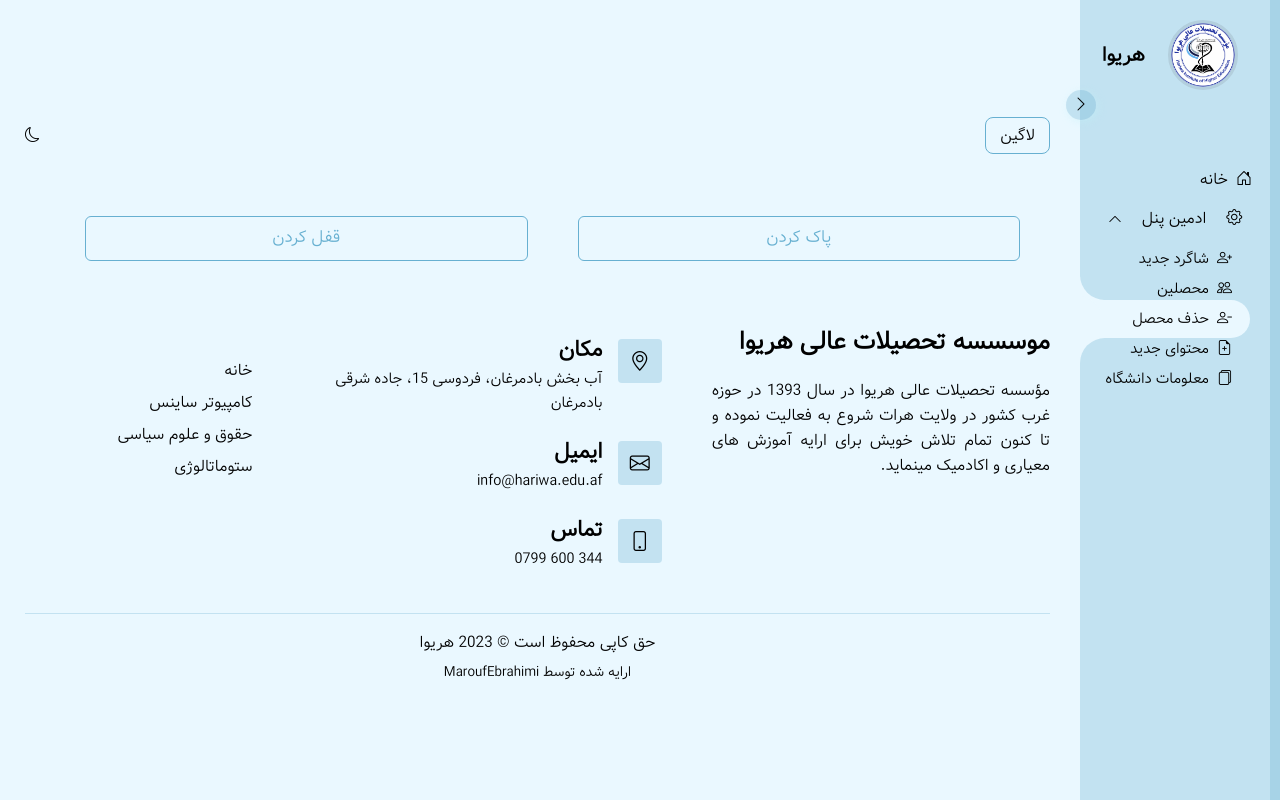
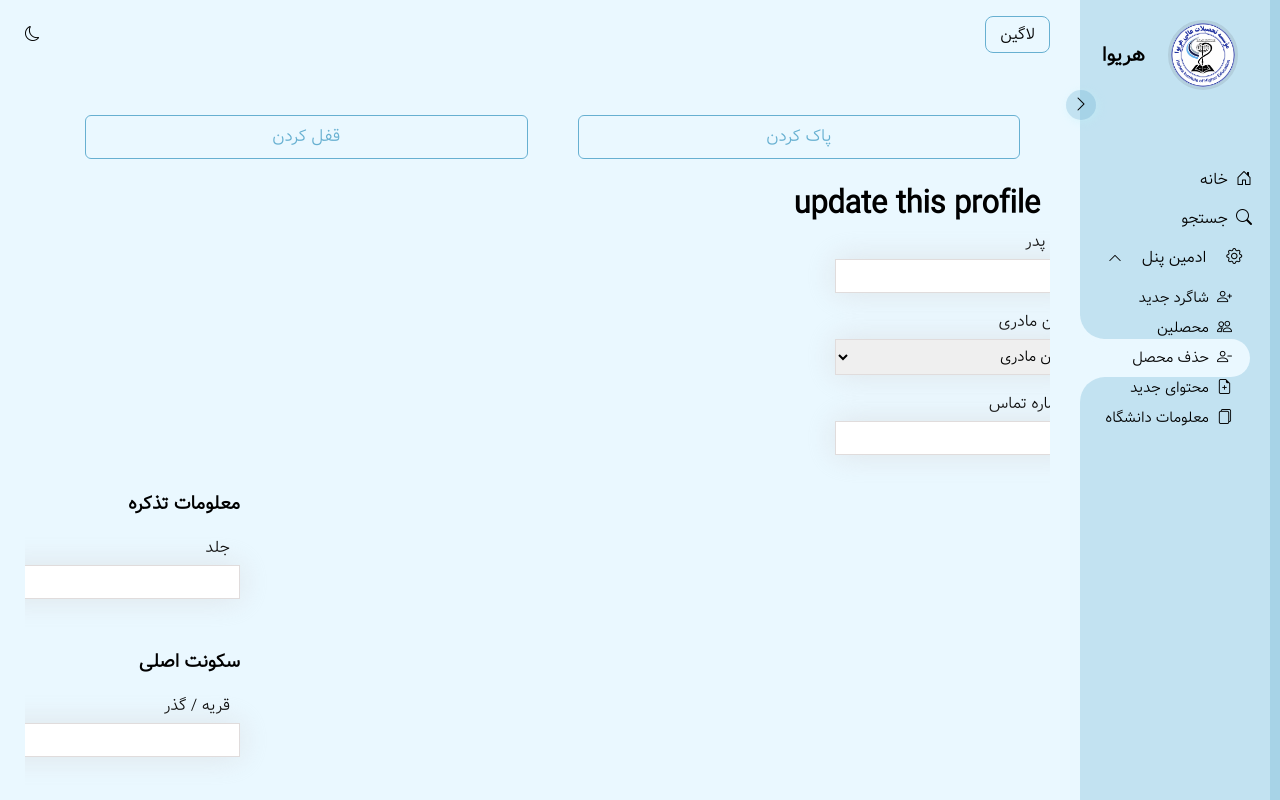
Before and after one commit to MaroufEbrahimi/portal, a React (Create React App) app: page /admin/deletestudent in a window 1280 px wide. Shown: the top 800 px of the page. Built offline with nearby package versions, Linux system fonts and the light colour scheme.

Commit message:
some change

```diff
--- a/src/components/Steps/StudentRelatives.jsx
+++ b/src/components/Steps/StudentRelatives.jsx
@@ -2,7 +2,7 @@ import React from "react"
 
 export const StudentRelatives = () => {
   return (
-    <div className="form_details_student student_relatives">
+    <div className="form_details_student student_relatives left-to-right">
       <form>
         <div className="full_width">
           <h3>پدر محصل</h3>
--- a/src/components/UI/BackToTop/BackToTop.jsx
+++ b/src/components/UI/BackToTop/BackToTop.jsx
@@ -8,9 +8,9 @@ const BackToTop = () => {
     window.addEventListener("scroll", () => {
       window.scrollY > 90 ? setBackToTop(true) : setBackToTop(false)
     })
-    return () => {
-      window.removeEventListener("scroll")
-    }
+    // return () => {
+    //   window.removeEventListener("scroll")
+    // }
   }, [])
 
   const backTopFun = () => {
--- a/src/context/authContext.js
+++ b/src/context/authContext.js
@@ -1,12 +1,13 @@
 import React, { useState } from "react"
 
 export const AuthContext = React.createContext({
-  isAuth: false,
+  isAuth: true,
   login: () => {},
 })
 
 const AuthContextProvider = (props) => {
-  const [isLogin, setIsLogin] = useState(false)
+  const [isLogin, setIsLogin] = useState(true)
+  // useState(JSON.parse(localStorage.getItem("user")) || null)
 
   const loginHandler = () => {
     setIsLogin(true)
--- a/src/pages/AddStudent/AddStudent.jsx
+++ b/src/pages/AddStudent/AddStudent.jsx
@@ -42,7 +42,7 @@ const AddStudent = () => {
   }
 
   return (
-    <div className="add_new">
+    <div className="add_new fade_in">
       {/* Stepper */}
       <div className="stepper_step">
         <Stepper steps={steps} currentStep={currentStep} />
--- a/src/pages/DeleteStudent/DeleteStudent.jsx
+++ b/src/pages/DeleteStudent/DeleteStudent.jsx
@@ -1,6 +1,7 @@
 import React, { useState } from "react"
 import "./DeleteStudent.css"
 import ModalDelete from "../../components/UI/ModalDelete/ModalDelete"
+import Update from "../../components/Update/Update"
 
 const DeleteStudent = (props) => {
   const [showModal, setShowModal] = useState(false)
@@ -11,7 +12,7 @@ const DeleteStudent = (props) => {
     setShowModal(false)
   }
   return (
-    <div className="delete_student">
+    <div className="delete_student fade_in">
       <div className="delete_lock_buttons">
         <button className="btn" onClick={showModalHandler}>
           پاک کردن
@@ -31,6 +32,9 @@ const DeleteStudent = (props) => {
           </div>
         </ModalDelete>
       </div>
+
+      {/* info */}
+      <Update />
     </div>
   )
 }
```
